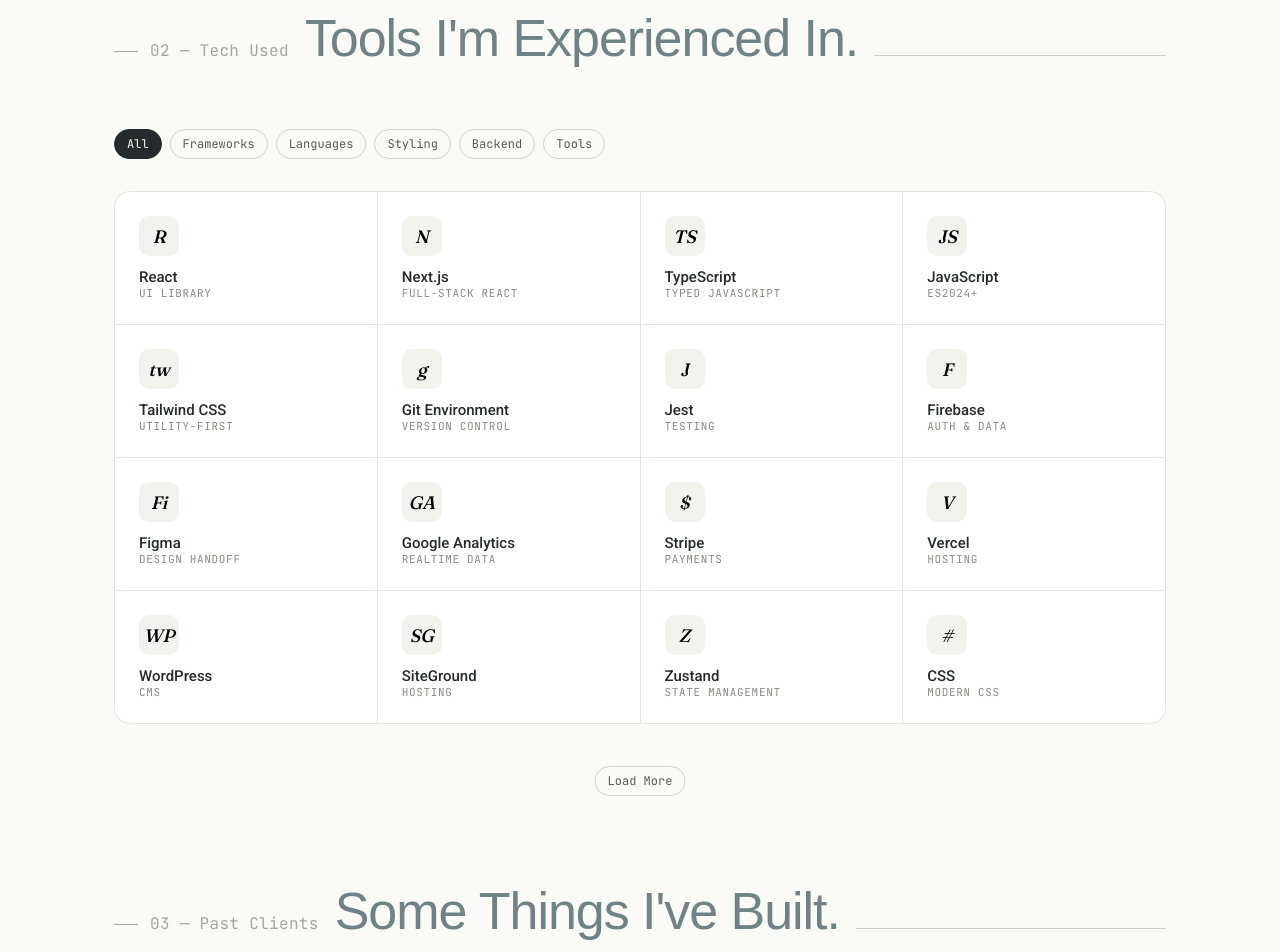
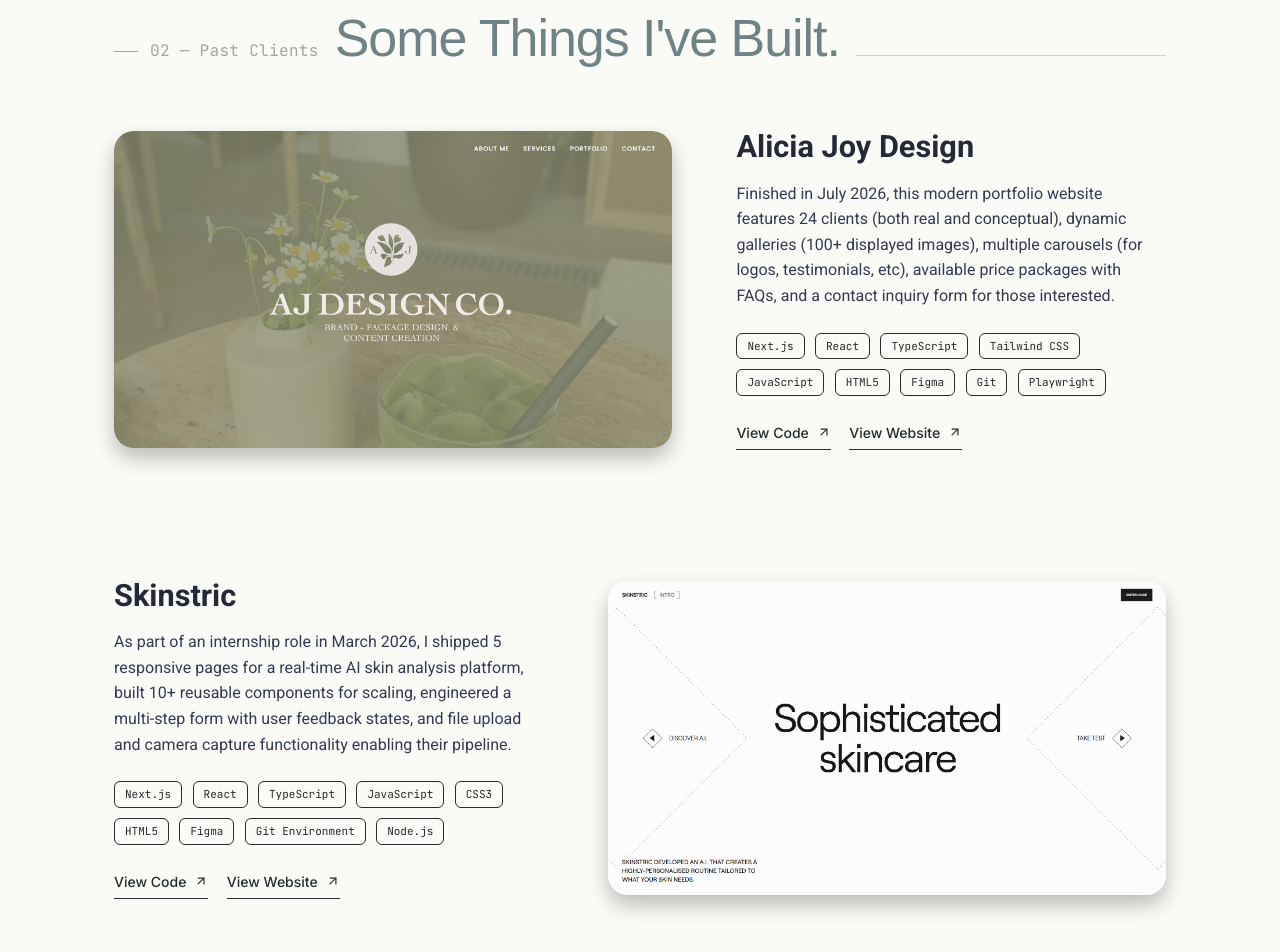
Before and after one commit to jeddelich/next-portfolio, a Next.js app: page / in a window 1280 px wide. Shown: the part 1800-2752 px from the top of the page. Built offline with nearby package versions, Linux system fonts and the light colour scheme; a web font is replaced by a local one.

Commit message:
chore: reorder navlinks and sections

```diff
--- a/app/page.tsx
+++ b/app/page.tsx
@@ -13,8 +13,8 @@
         <Hero />
       </LandingClientShell>
       <About />
+      <Projects />
       <Stack />
-      <Projects />
       <Experience />
       <Contact />
     </>
--- a/components/projects/Projects.tsx
+++ b/components/projects/Projects.tsx
@@ -15,7 +15,7 @@
       <div className="container">
         <div className="row">
           <SectionHeader
-            eyebrow="03 — Past Clients"
+            eyebrow="02 — Past Clients"
             title="Some Things I've Built."
           />
           <ul className={styles.project__list}>
--- a/components/stack/stack.tsx
+++ b/components/stack/stack.tsx
@@ -35,7 +35,7 @@
     >
       <div className="container">
         <div className="row">
-          <SectionHeader eyebrow="02 — Tech Used" title="Tools I'm Experienced In." />
+          <SectionHeader eyebrow="03 — Tech Used" title="Tools I'm Experienced In." />
           <div className={styles.stackCats}>
             {filterOptions.map((filter) => (
               <button
--- a/data/navLinks.ts
+++ b/data/navLinks.ts
@@ -14,13 +14,13 @@
   },
   {
     number: "02.",
-    href: "#tech",
-    label: "Tech Used",
+    href: "#clients",
+    label: "Past Clients",
   },
   {
     number: "03.",
-    href: "#clients",
-    label: "Past Clients",
+    href: "#tech",
+    label: "Tech Used",
   },
   {
     number: "04.",
```
